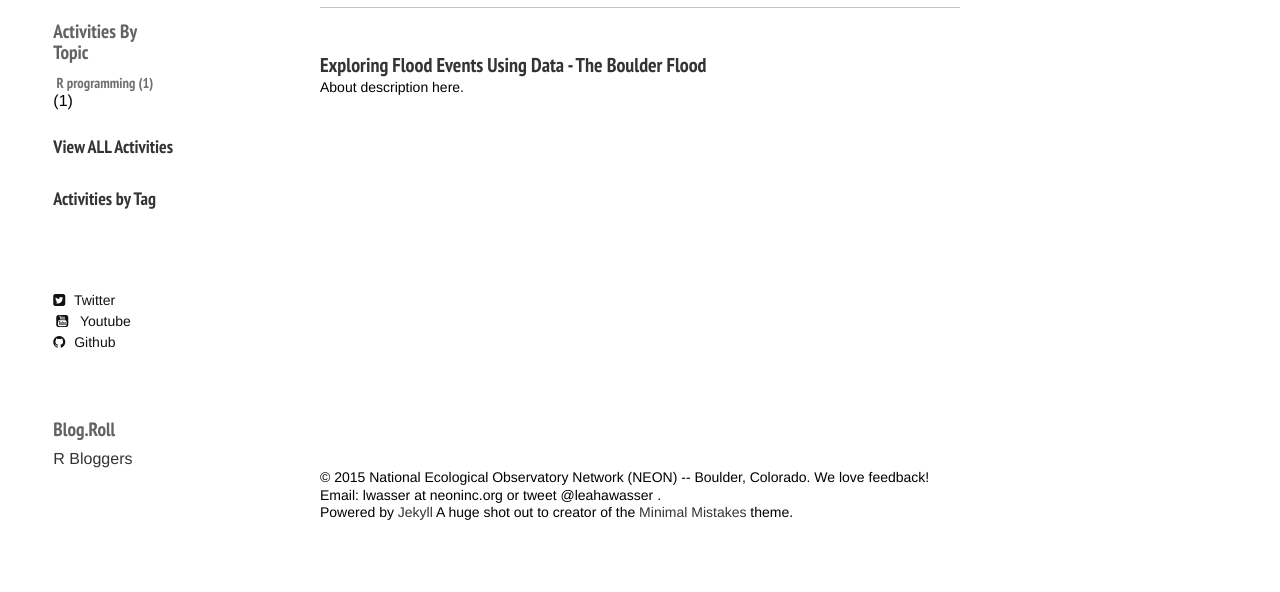
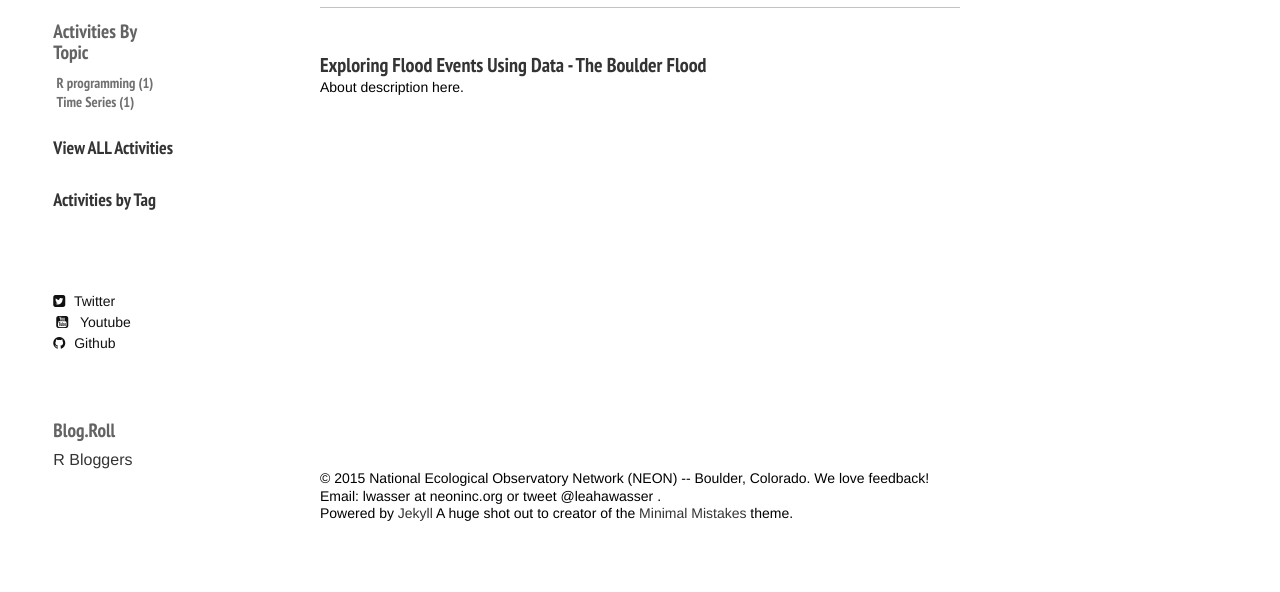
Before and after one commit to leloulight/NEONDS-Template-Repository, a Jekyll site: the page built from index.md, in a window 1280 px wide. Shown: the part 1090-1682 px from the top of the page. Built offline with Jekyll 4.4.1, drawn with Linux system fonts in a browser that asks for light colours; nearby versions of some CDN libraries.

Commit message:
time series tag fix

```diff
--- a/_data/tags.yml
+++ b/_data/tags.yml
@@ -19,5 +19,5 @@
 - slug: Data-Workshops
   name: Data Workshops
 
-- slug: Time-Series
+- slug: time-series
   name: Time Series
```
